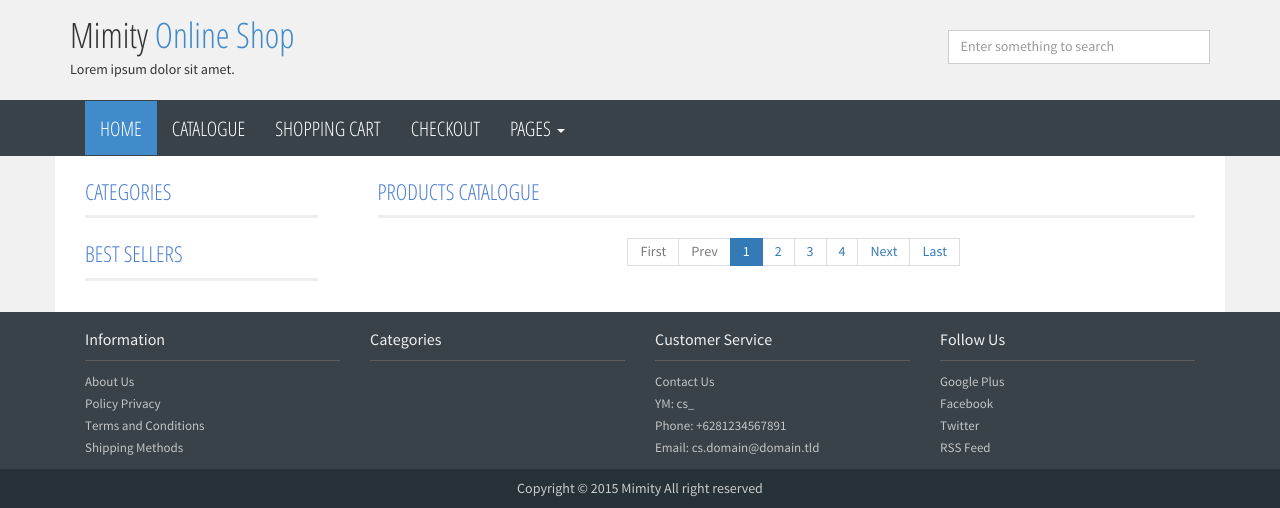
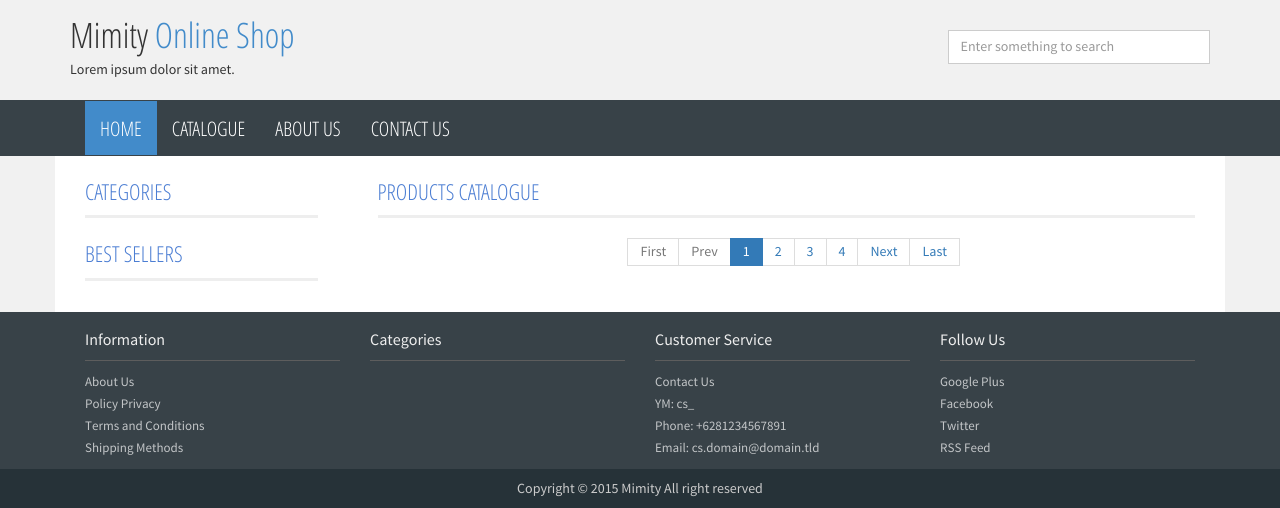
Before and after one commit to kevgathuku/compshop, a Django app: page /products/catalogue/ in a window 1280 px wide. Shown: the top 508 px of the page. Run offline with Django 3.2, Linux system fonts and the light colour scheme; data that the repository does not hold is empty; parts of the project's set-up code (start-up, migrations or seed data) failed here and were passed over; some libraries are stand-ins or nearby versions; some web fonts are replaced.

Commit message:
Remove number of links in page nav

```diff
--- a/templates/base.html
+++ b/templates/base.html
@@ -72,21 +72,8 @@
                 <ul class="nav navbar-nav">
                     <li><a href="{% url 'home' %}" class="active">Home</a></li>
                     <li><a href="{% url 'products:catalogue' %}">Catalogue</a></li>
-                    <li><a href="cart.html">Shopping Cart</a></li>
-                    <li><a href="checkout.html">Checkout</a></li>
-                    <li class="nav-dropdown">
-                      <a href="#" class="dropdown-toggle" data-toggle="dropdown">
-              Pages <span class="caret"></span>
-            </a>
-            <ul class="dropdown-menu">
-              <li><a href="about.html">About Us</a></li>
-              <li><a href="contact.html">Contact Us</a></li>
-              <li><a href="typography.html">Typography</a></li>
-              <li><a href="compare.html">Compare</a></li>
-              <li><a href="login.html">Login</a></li>
-              <li><a href="register.html">Register</a></li>
-            </ul>
-                    </li>
+                    <li><a href="#">About Us</a></li>
+                    <li><a href="#">Contact Us</a></li>
                 </ul>
             </div>
         </div>
```
